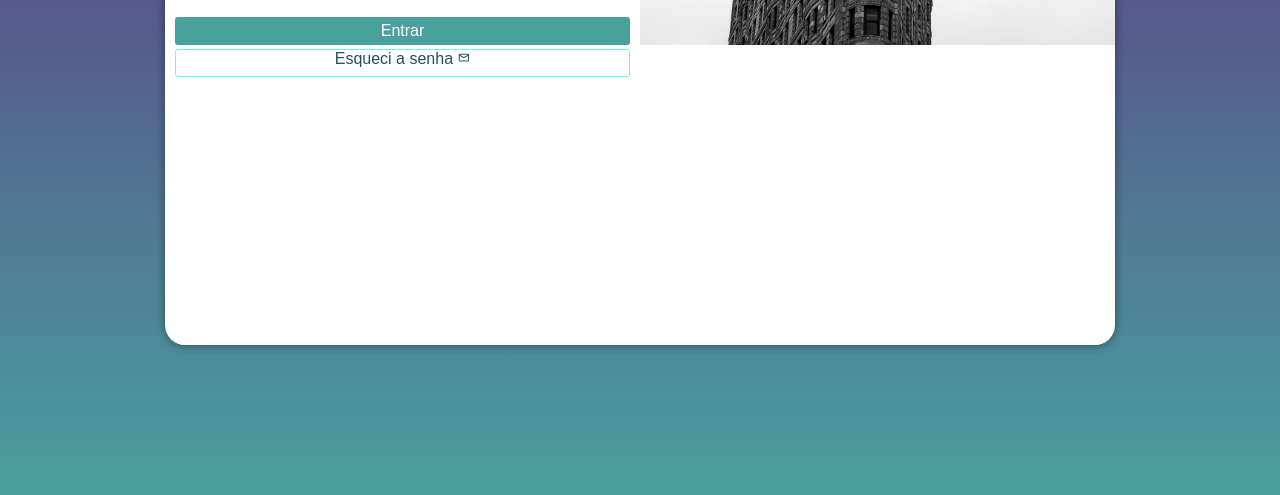
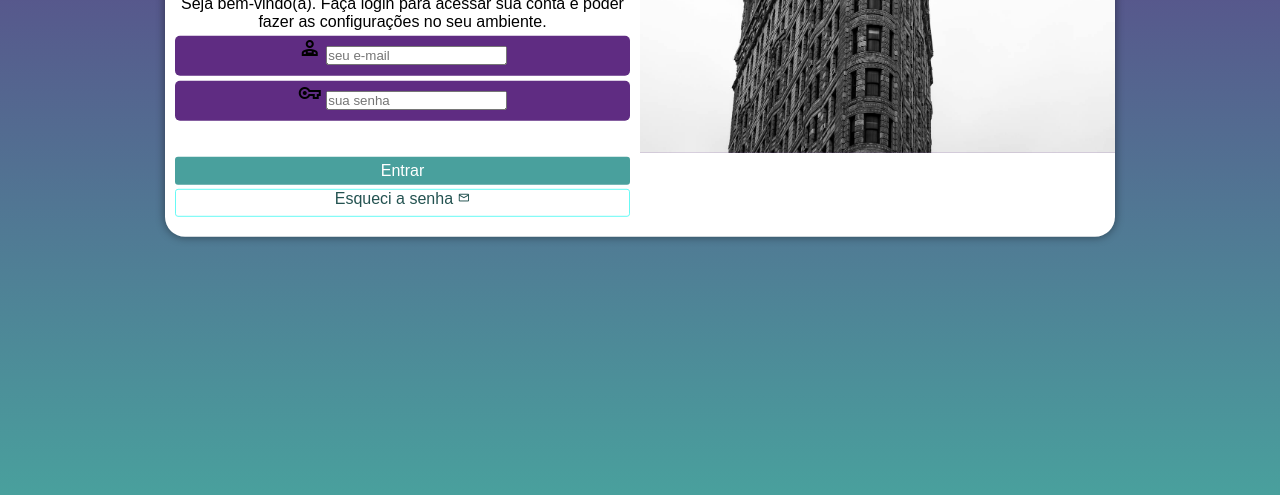
Before and after one commit to Pierazo/projeto-login, a plain HTML site: page index.html in a window 1280 px wide. Shown: the part 305-800 px from the top of the page. Drawn offline with nearby package versions, Linux system fonts and the light colour scheme.

Commit message:
formatacao do formulario

```diff
--- a/estilos/style.css
+++ b/estilos/style.css
@@ -32,7 +32,7 @@ section#login {
     transform: translate(-50%, -50%);
     background-color: white;
     width: 250px;
-    height: 500px;
+    height: 515x;
     border-radius: 20px;
     overflow: hidden;
     box-shadow: 0 0 10px rgba(0, 0, 0, 0.452);
@@ -60,7 +60,20 @@ div#formulario>p {
     font-size: 1em;
 }
 
+form>div.campo {
+    background-color: #5f2c82;
+    display: block;
+    width: 100%;
+    height: 40px;
+    border-radius: 5px;
+    margin: 5px 0px;
 
+}
+
+div.campo>label {
+    display: none;
+
+}
 
 div#formulario>h1 {
     text-align: center;
```
